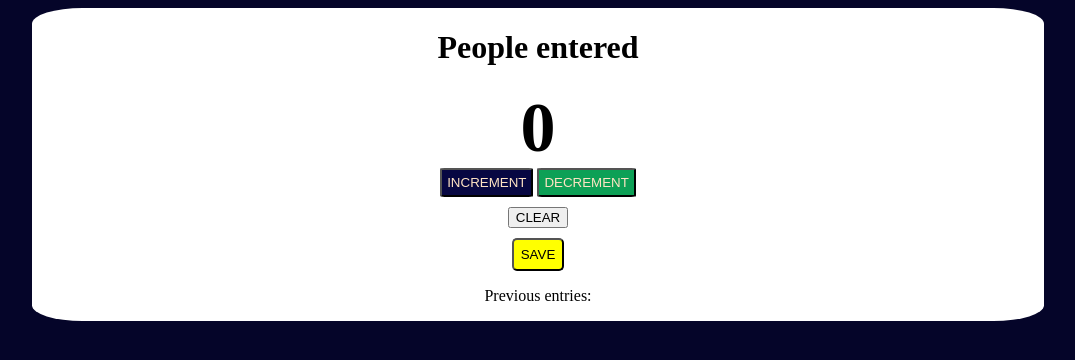
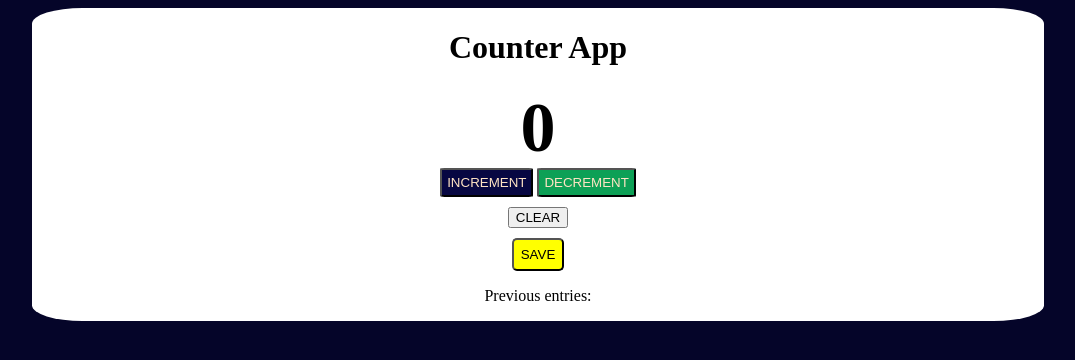
Before and after one commit to kennethnnabuife/counter-app, a plain HTML site: page index.html in a window 1280 px wide. Shown: the whole page, without its empty margins (102-1177 px from the left). Drawn offline with Linux system fonts and the light colour scheme.

Commit message:
2nd commit

```diff
--- a/index.html
+++ b/index.html
@@ -9,7 +9,7 @@
   </head>
   <body>
     <div class="border">
-      <h1 class="heading">People entered</h1>
+      <h1 class="heading">Counter App</h1>
       <div id="count-el">0</div>
       <div class="butt">
         <button id="increment-btn">INCREMENT</button>
```
